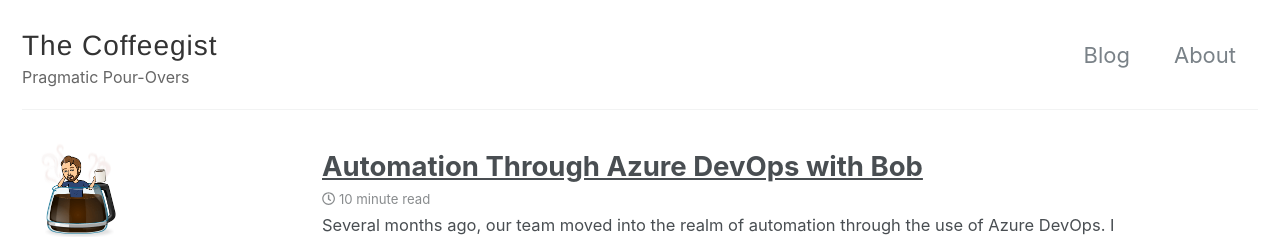
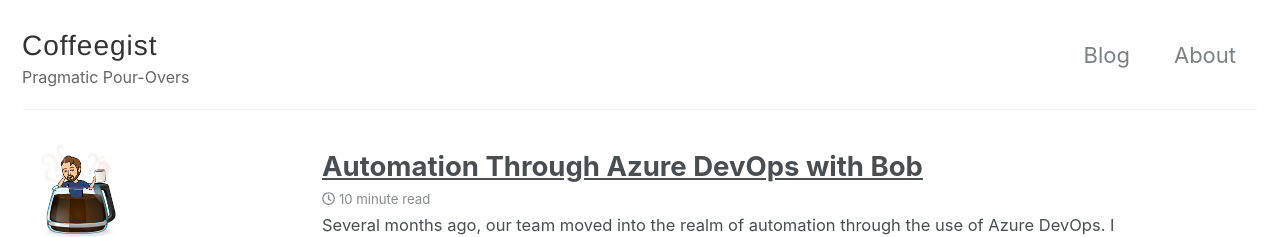
Before and after one commit to coffeegist/coffeegist.github.io, a Jekyll site: the page built from index.html, in a window 1280 px wide and 900 px high. Shown: the top 237 px of the window. Built offline with Jekyll 4.4.1, drawn with Linux system fonts in a browser that asks for light colours; nearby versions of some CDN libraries; the list of posts is cut into pages by our own code; comment, search, counter and statistics services are not loaded.

```diff
--- a/_config.yml
+++ b/_config.yml
@@ -16,7 +16,7 @@ minimal_mistakes_skin    : "default" # "air", "aqua", "contrast", "dark", "dirt"
 
 # Site Settings
 locale                   : "en-US"
-title                    : "The Coffeegist"
+title                    : "Coffeegist"
 title_separator          : "-"
 name                     : "Adam Brown"
 description              : "A collection of tips, tricks, tactics, and procedures for hacking, programming, and coffee galore."
@@ -28,7 +28,7 @@ teaser                   : # path of fallback teaser image, e.g. "/assets/images
 # breadcrumbs            : false # true, false (default)
 words_per_minute         : 200
 comments:
-  provider               : "disqus" # false (default), "disqus", "discourse", "facebook", "google-plus", "staticman", "staticman_v2" "custom"
+  provider               : # false (default), "disqus", "discourse", "facebook", "google-plus", "staticman", "staticman_v2" "custom"
   disqus:
     shortname            : "coffeegist" # https://help.disqus.com/customer/portal/articles/466208-what-s-a-shortname-
   discourse:
```
